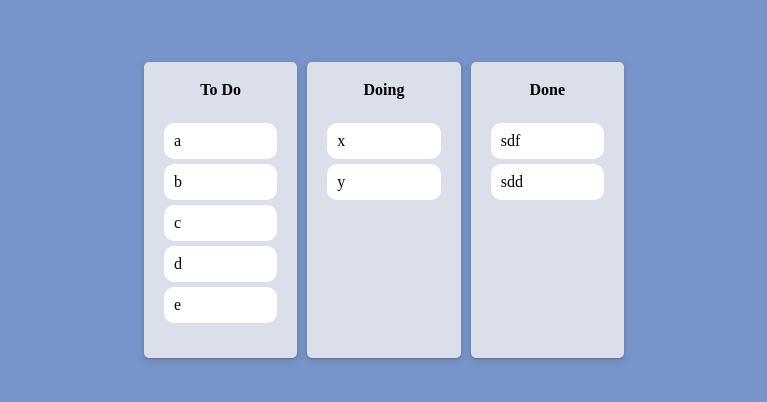
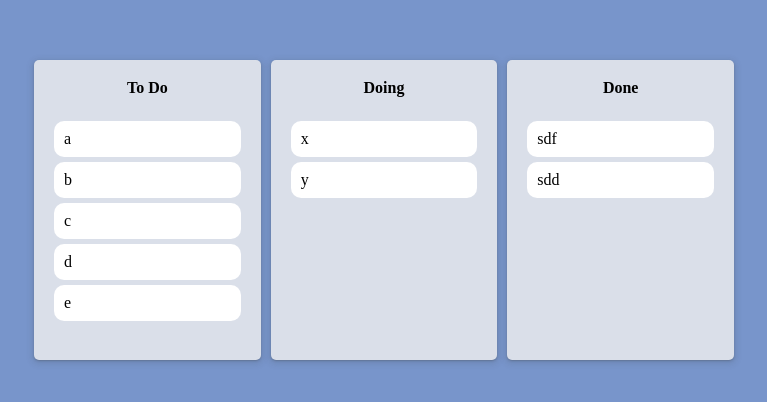
Before and after one commit to singsoong/MyToDoApp, a React (Create React App) app: page / in a window 1280 px wide. Shown: the part 190-592 px from the top of the page, without its empty margins (256-1023 px from the left). Built offline with nearby package versions, Linux system fonts and the light colour scheme.

Commit message:
style: Board, Card size

```diff
--- a/src/App.tsx
+++ b/src/App.tsx
@@ -66,7 +66,7 @@ const Boards = styled.div`
 
 const Wrapper = styled.div`
   display: flex;
-  max-width: 480px;
+  max-width: 700px;
   width: 100%;
   margin: 0 auto;
   justify-content: center;
--- a/src/components/Board.tsx
+++ b/src/components/Board.tsx
@@ -32,7 +32,7 @@ const Wrapper = styled.div`
   padding-top: 30px;
   padding: 20px 10px;
   border-radius: 5px;
-  min-height: 200px;
+  min-height: 300px;
   background-color: ${(props) => props.theme.boardColor};
   display: flex;
   flex-direction: column;
```
